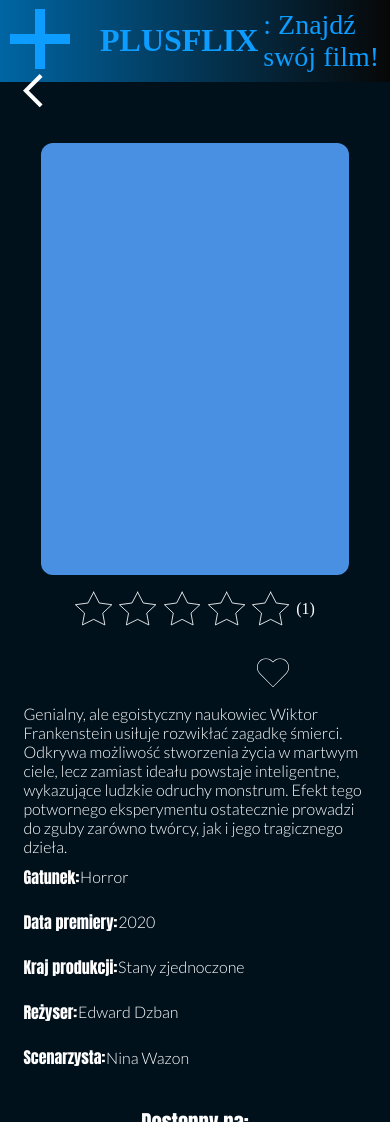
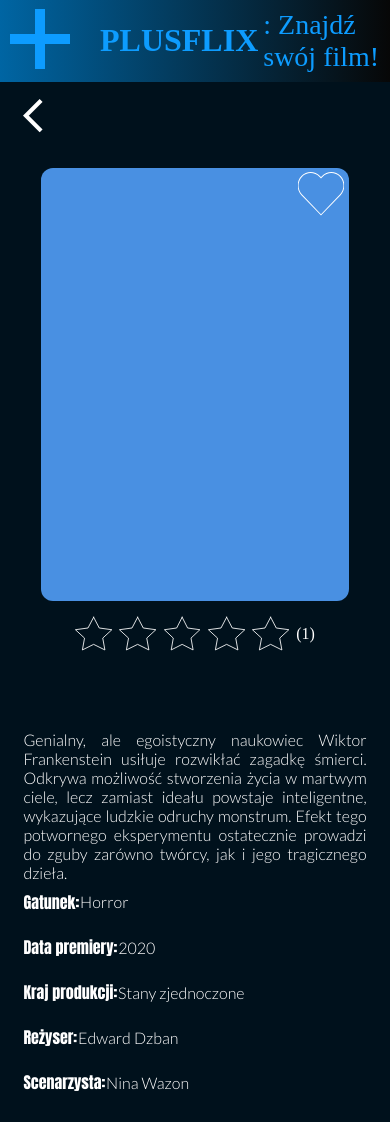
Before and after one commit to payne46/PlusFlix, a Symfony app: template templates/movie/show_mockup.html.twig in a window 390 px wide. Shown: the top 1122 px of the page. Run offline with Twig, Linux system fonts and the light colour scheme; the template is opened without the code that fills it, so the values that code supplies are empty; some libraries are stand-ins or nearby versions.

Commit message:
Moved heart icon and justifed movie description

```diff
--- a/public/css/movie-show.css
+++ b/public/css/movie-show.css
@@ -70,7 +70,10 @@ header{
 
 #heart_icon{
     height:  2.75rem ;
-    width:  3.00rem ;
+    min-width:  3.00rem ;
+    float:right;
+    margin-top:0.5vh;
+    margin-right:0.5vh;
 }
 
 #description{
@@ -80,6 +83,8 @@ header{
     font-family: "Lato", sans-serif;
     font-weight: 300;
     font-style: normal;
+    text-justify: auto;
+    text-align: justify;
 }
 
 #properties_list{
@@ -177,10 +182,6 @@ header{
 }
 @media (max-width: 768px) {
 
-    header {
-        height: 6.71vh;
-    }
-
     #return_button {
         margin-top: 2vh;
         margin-left: 5.83vw;
@@ -203,7 +204,7 @@ header{
     }
 
     #title_box {
-        font-size: 1.4rem;
+        font-size: 2rem;
         width: auto;
         text-align: center;
         justify-content: center;
--- a/templates/movie/show_mockup.html.twig
+++ b/templates/movie/show_mockup.html.twig
@@ -22,7 +22,9 @@
         </a>
         <div id="content">
             <div id="left_data">
-                <div id="banner"></div>
+                <div id="banner">
+                    <img id="heart_icon" src="{{ asset('images/empty_heart.svg') }}">
+                </div>
                 <div id="rating">
                     <img class="star" src="{{ asset('images/empty_star.svg') }}" alt="star_icon">
                     <img class="star" src="{{ asset('images/empty_star.svg') }}" alt="star_icon">
@@ -36,7 +38,6 @@
             <div id="right_data">
                 <div id="title_contents">
                     <div id="title_box">{{ movie.title }}</div>
-                    <img id="heart_icon" src="{{ asset('images/empty_heart.svg') }}">
                 </div>
                 <div id="description">Genialny, ale egoistyczny naukowiec Wiktor Frankenstein usiłuje  rozwikłać zagadkę śmierci. Odkrywa możliwość stworzenia życia w martwym  ciele, lecz zamiast ideału powstaje inteligentne, wykazujące ludzkie  odruchy monstrum. Efekt tego potwornego eksperymentu ostatecznie  prowadzi do zguby zarówno twórcy, jak i jego tragicznego dzieła.</div>
                 <div id="properties_list">
```
